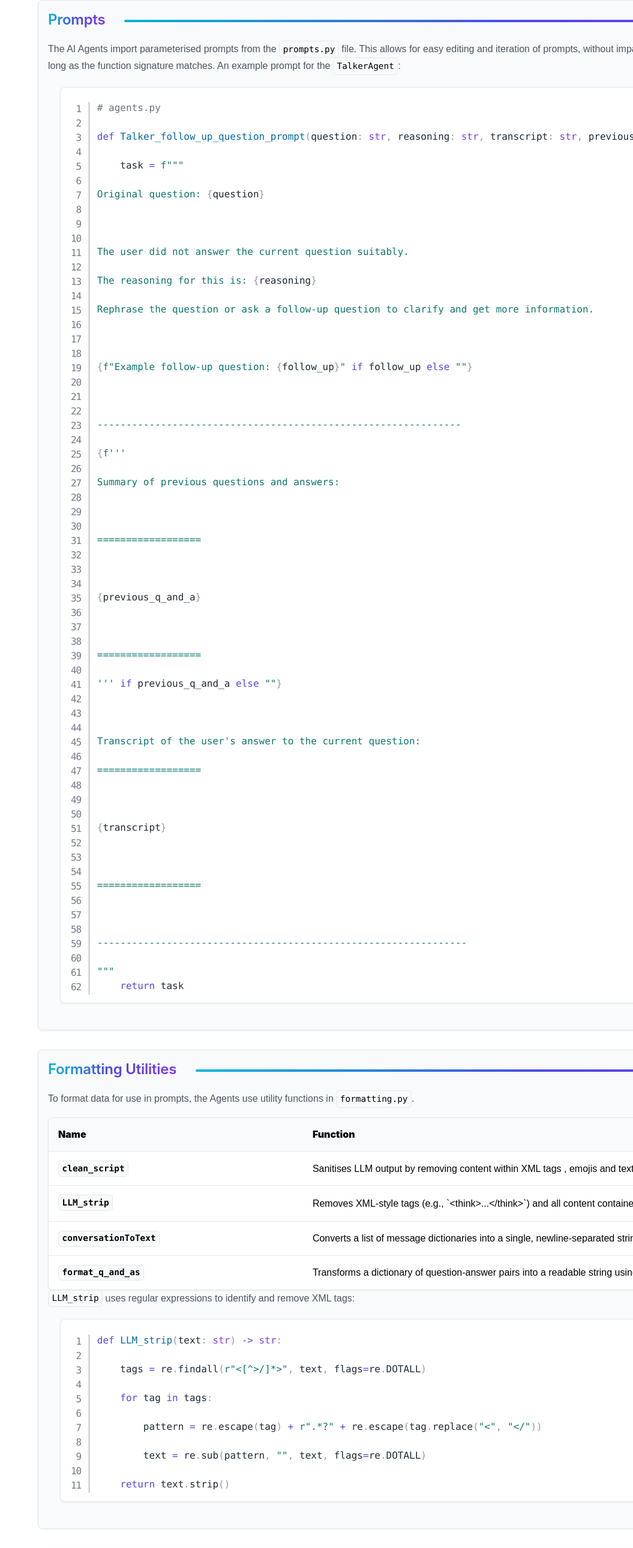
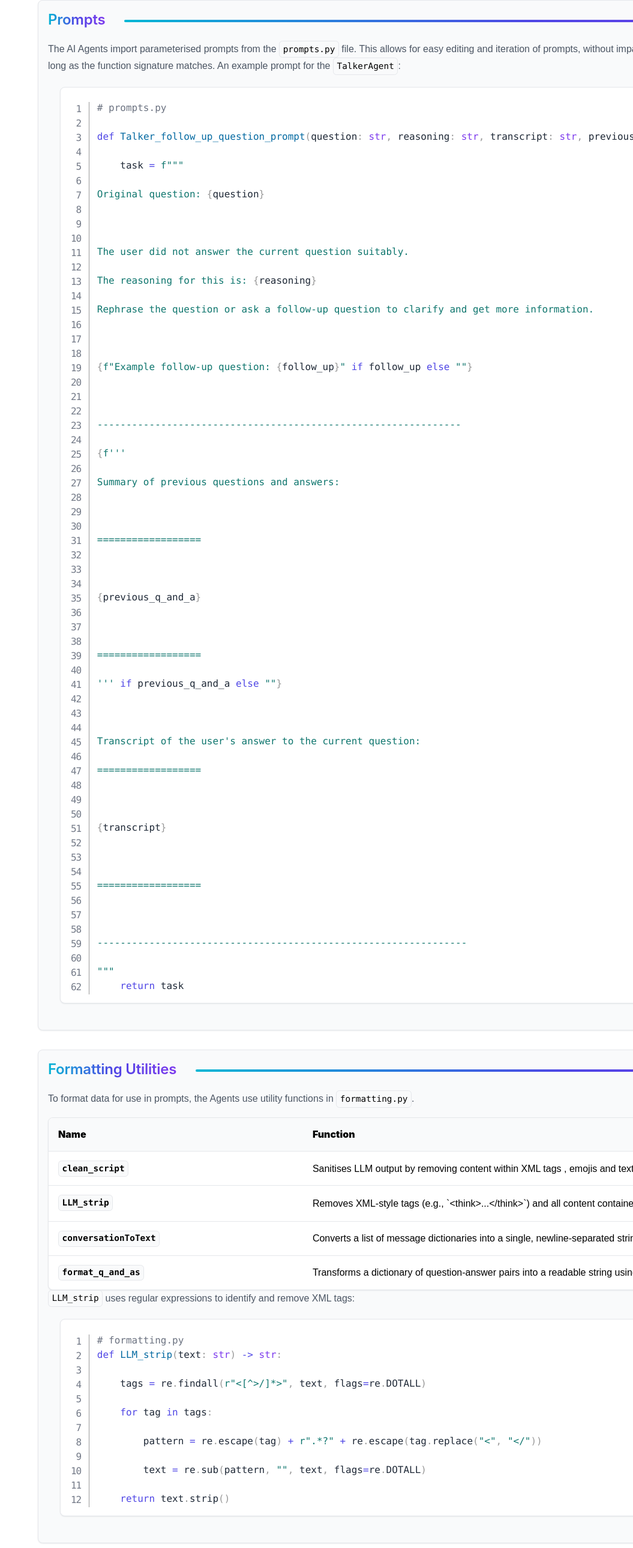
Before and after one commit to mzmjhd/AvatarFormsWebsite, a plain HTML site: page implementation.html in a window 1280 px wide. Shown: the part 3261-5842 px from the top of the page at 60% size, without its empty margins (225-1280 px from the left). Drawn offline with nearby package versions, Linux system fonts and the light colour scheme.

Commit message:
More content

```diff
--- a/implementation.html
+++ b/implementation.html
@@ -192,7 +192,7 @@ class EvaluatorAgent(Agent):
                                 <p class="af-card-text">The AI Agents import parameterised prompts from the <code class="af-inline-code">prompts.py</code> file. This allows for easy editing and iteration of prompts, without impacting the rest of the codebase. Prompts can be freely be switched out so long as the function signature matches.
 
 An example prompt for the <code class="af-inline-code">TalkerAgent</code>:</p>
-                                <pre class="line-numbers af-code-snippet" data-prismjs-copy="⧉" data-prismjs-copy-success="✓"><code class="language-python"># agents.py
+                                <pre class="line-numbers af-code-snippet" data-prismjs-copy="⧉" data-prismjs-copy-success="✓"><code class="language-python"># prompts.py
 
 def Talker_follow_up_question_prompt(question: str, reasoning: str, transcript: str, previous_q_and_a: str = None, follow_up: str = None) -> str:
 
@@ -293,7 +293,8 @@ Transcript of the user's answer to the current question:
                   </table>
                 </div>
                                 <p class="af-card-text"><code class="af-inline-code">LLM_strip</code> uses regular expressions to identify and remove XML tags:</p>
-                                <pre class="line-numbers af-code-snippet" data-prismjs-copy="⧉" data-prismjs-copy-success="✓"><code class="language-python">def LLM_strip(text: str) -> str:
+                                <pre class="line-numbers af-code-snippet" data-prismjs-copy="⧉" data-prismjs-copy-success="✓"><code class="language-python"># formatting.py
+def LLM_strip(text: str) -> str:
 
     tags = re.findall(r"<[^>/]*>", text, flags=re.DOTALL)
 
@@ -316,7 +317,8 @@ Transcript of the user's answer to the current question:
 <code class="af-inline-code">AvatarFormsInterviewer</code> can optionally be set to log AI Agent calls using the <code class="af-inline-code">log_dir=path\to\dir</code> and <code class="af-inline-code">print_logs=True</code> parameters.
 
 The <code class="af-inline-code">LLM_Trace</code> object details the information recorded when an Agent is called.</p>
-                                <pre class="line-numbers af-code-snippet" data-prismjs-copy="⧉" data-prismjs-copy-success="✓"><code class="language-python">class LLM_Trace:
+                                <pre class="line-numbers af-code-snippet" data-prismjs-copy="⧉" data-prismjs-copy-success="✓"><code class="language-python"># tracing.py
+class LLM_Trace:
 
     def __init__(self, agent_name: str, prompt: str, output: str, parameters: dict = None, response_time: float = None) -> None:
 
```
Also changed, not shown: assets/images/deepeval_evaluator.png (added), assets/images/deepeval_rag.png (added), assets/images/deepeval_talker.png (added), assets/images/python-tests.png (added).
